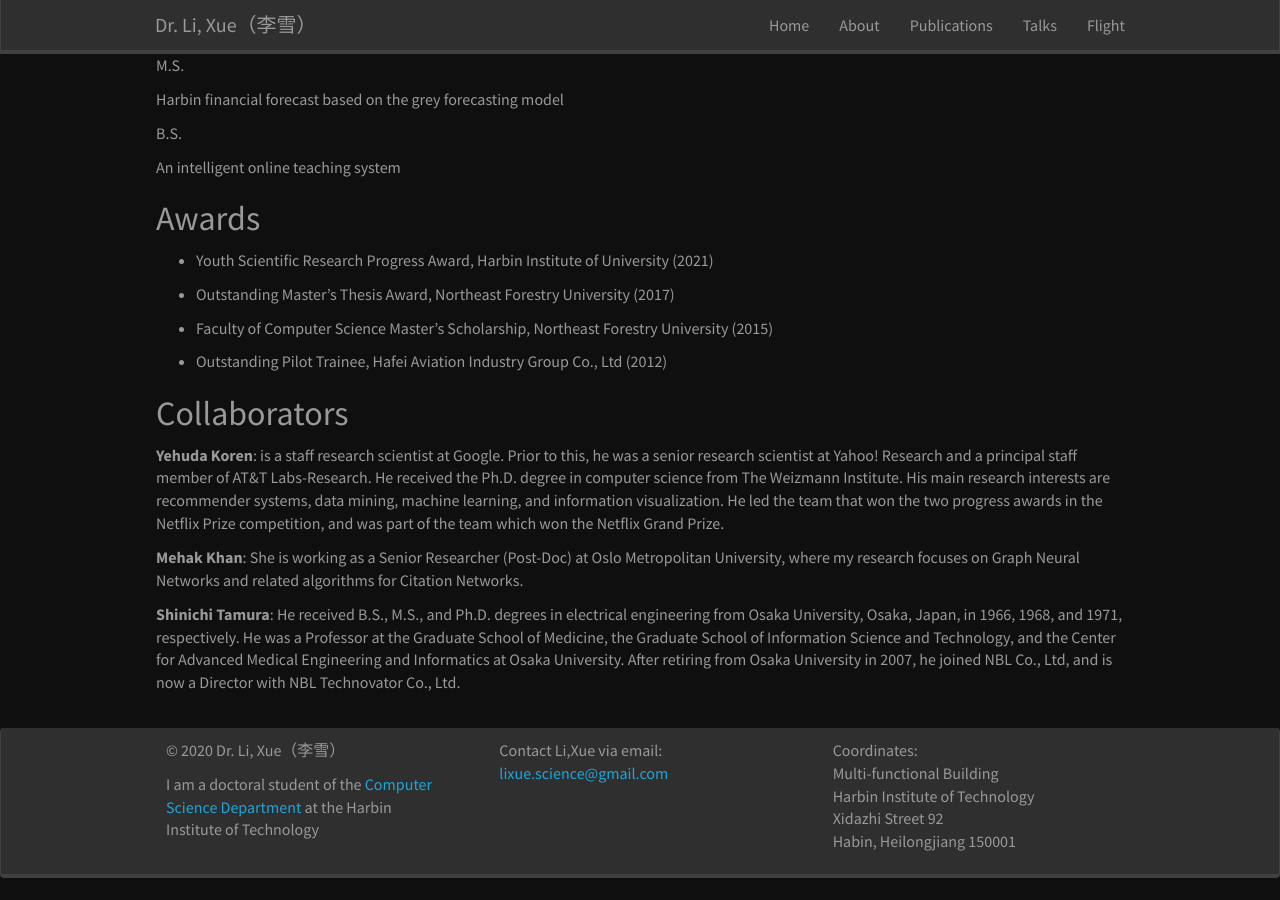
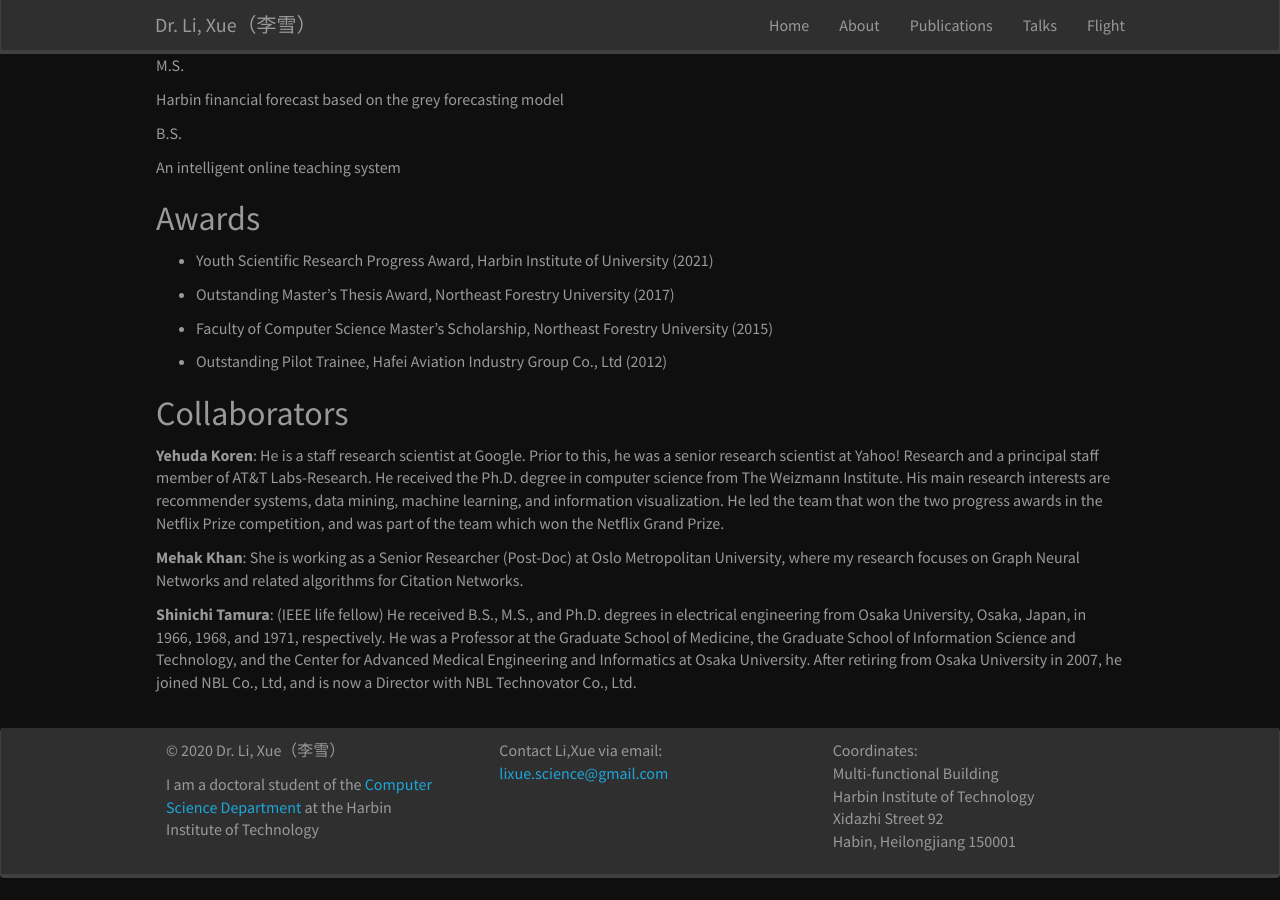
Before and after one commit to Eigenworld/Eigenworld.github.io, a Jekyll site: the page built from _pages/about.md, in a window 1280 px wide and 900 px high, scrolled down 763 px. Built offline with Jekyll 4.4.1, drawn with Linux system fonts in a browser that asks for light colours; nearby versions of some CDN libraries; a style sheet for code colours, icons or effects is not loaded.

Commit message:
Update about.md

```diff
--- a/_pages/about.md
+++ b/_pages/about.md
@@ -96,7 +96,7 @@ An intelligent online teaching system
 
 ## Collaborators
 
-**Yehuda Koren**:  is a staff research scientist at Google. Prior to this, he was a senior research scientist at Yahoo! Research and a principal staff member of AT&T Labs-Research. He received the Ph.D. degree in computer science from The Weizmann Institute. His main research interests are recommender systems, data mining, machine learning, and information visualization. He led the team that won the two progress awards in the Netflix Prize competition, and was part of the team which won the Netflix Grand Prize.
+**Yehuda Koren**:  He is a staff research scientist at Google. Prior to this, he was a senior research scientist at Yahoo! Research and a principal staff member of AT&T Labs-Research. He received the Ph.D. degree in computer science from The Weizmann Institute. His main research interests are recommender systems, data mining, machine learning, and information visualization. He led the team that won the two progress awards in the Netflix Prize competition, and was part of the team which won the Netflix Grand Prize.
 
 
 
@@ -104,4 +104,4 @@ An intelligent online teaching system
 
 
 
-**Shinichi Tamura**: He received B.S., M.S., and Ph.D. degrees in electrical engineering from Osaka University, Osaka, Japan, in 1966, 1968, and 1971, respectively. He was a Professor at the Graduate School of Medicine, the Graduate School of Information Science and Technology, and the Center for Advanced Medical Engineering and Informatics at Osaka University. After retiring from Osaka University in 2007, he joined NBL Co., Ltd, and is now a Director with NBL Technovator Co., Ltd.
+**Shinichi Tamura**: (IEEE life fellow) He received B.S., M.S., and Ph.D. degrees in electrical engineering from Osaka University, Osaka, Japan, in 1966, 1968, and 1971, respectively. He was a Professor at the Graduate School of Medicine, the Graduate School of Information Science and Technology, and the Center for Advanced Medical Engineering and Informatics at Osaka University. After retiring from Osaka University in 2007, he joined NBL Co., Ltd, and is now a Director with NBL Technovator Co., Ltd.
```
